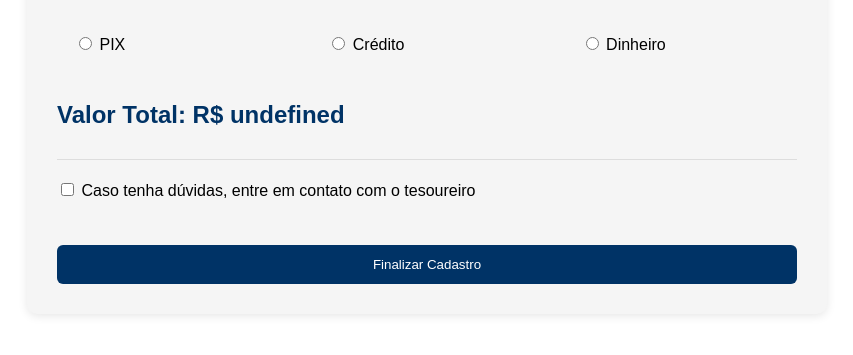
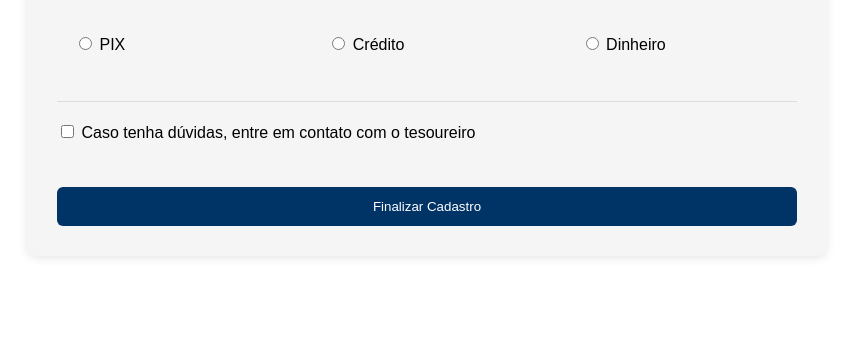
Before and after one commit to marcosgsbarros/formulario-retiro, a website: page pagamento.html in a window 1280 px wide. Shown: the part 161-516 px from the top of the page, without its empty margins (213-1066 px from the left). Drawn offline with Linux system fonts and the light colour scheme.

Commit message:
valor total com display none

```diff
--- a/pagamento.html
+++ b/pagamento.html
@@ -24,7 +24,7 @@
             </div>
         </div>
 
-        <div class="total-value">
+        <div class="total-value" style="display:none;">
             Valor Total: R$ 150,00
         </div>
 
```
